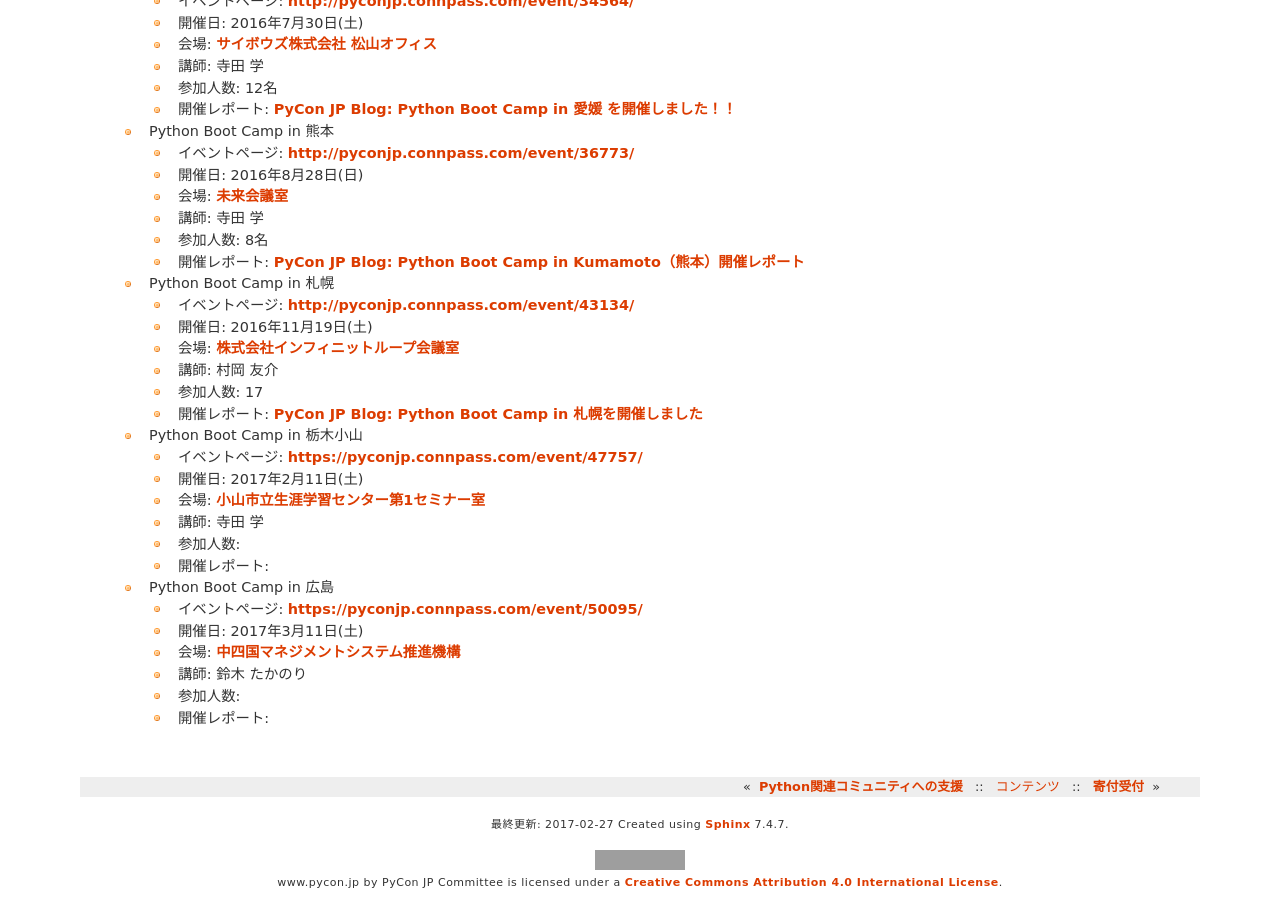
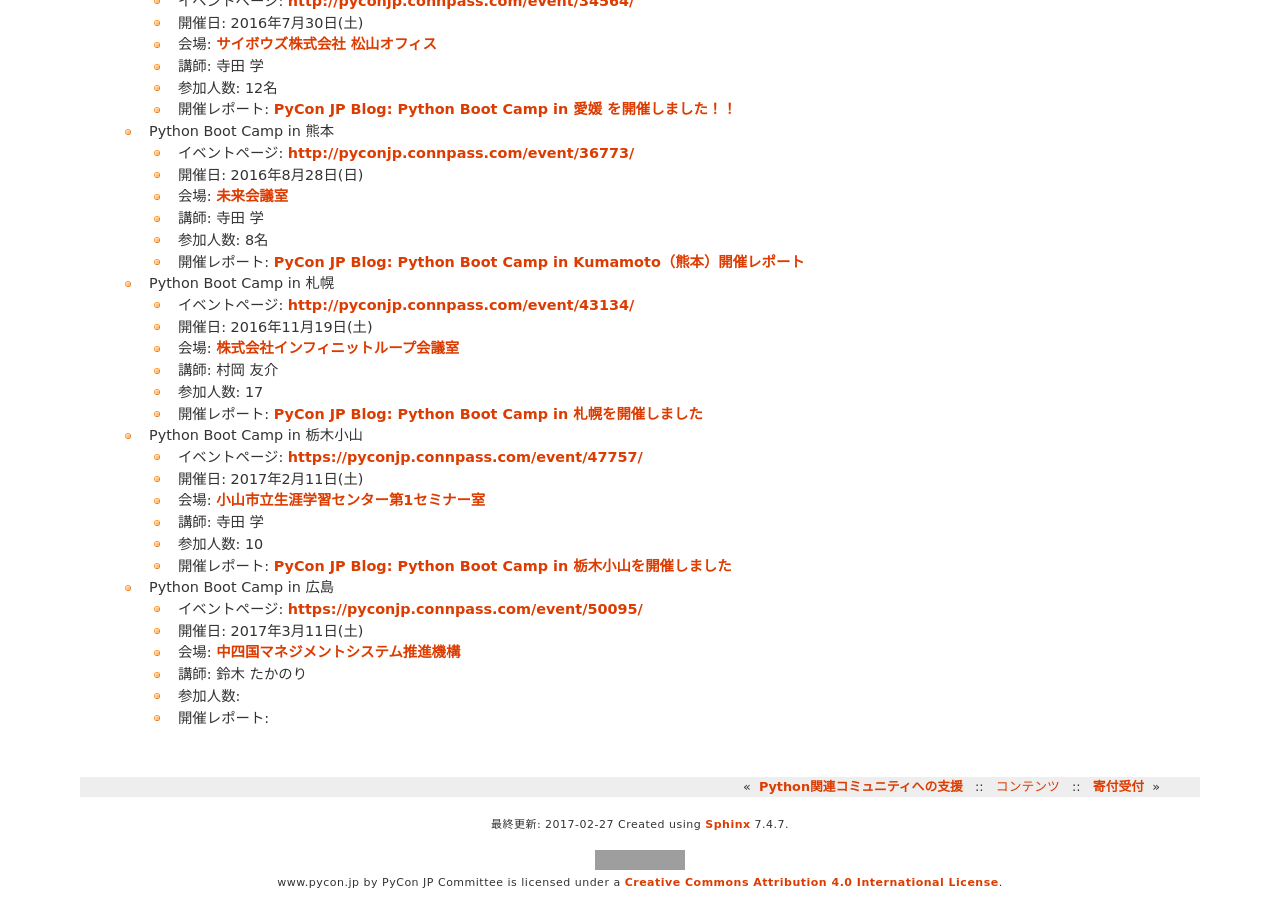
Before and after one commit to pyconjp/www.pycon.jp, a Sphinx documentation site: the page built from source/support/bootcamp.rst, in a window 1280 px wide and 900 px high, scrolled down 1825 px. Built offline with Sphinx 7.4.7, drawn with Linux system fonts in a browser that asks for light colours; grey boxes are pictures that could not be loaded.

Commit message:
Python Boot Camp 栃木小山の実績を追加

```diff
--- a/source/support/bootcamp.rst
+++ b/source/support/bootcamp.rst
@@ -114,8 +114,8 @@ Python Boot Camp の開催実績です。
   - 開催日: 2017年2月11日(土)
   - 会場: `小山市立生涯学習センター第1セミナー室 <http://www.oyama-gakushuucenter.jp/>`_
   - 講師: 寺田 学
-  - 参加人数:
-  - 開催レポート:
+  - 参加人数: 10
+  - 開催レポート: `PyCon JP Blog: Python Boot Camp in 栃木小山を開催しました <http://pyconjp.blogspot.jp/2017/02/python-boot-camp-in-tochigioyama.html>`_
 
 - Python Boot Camp in 広島
 
```
